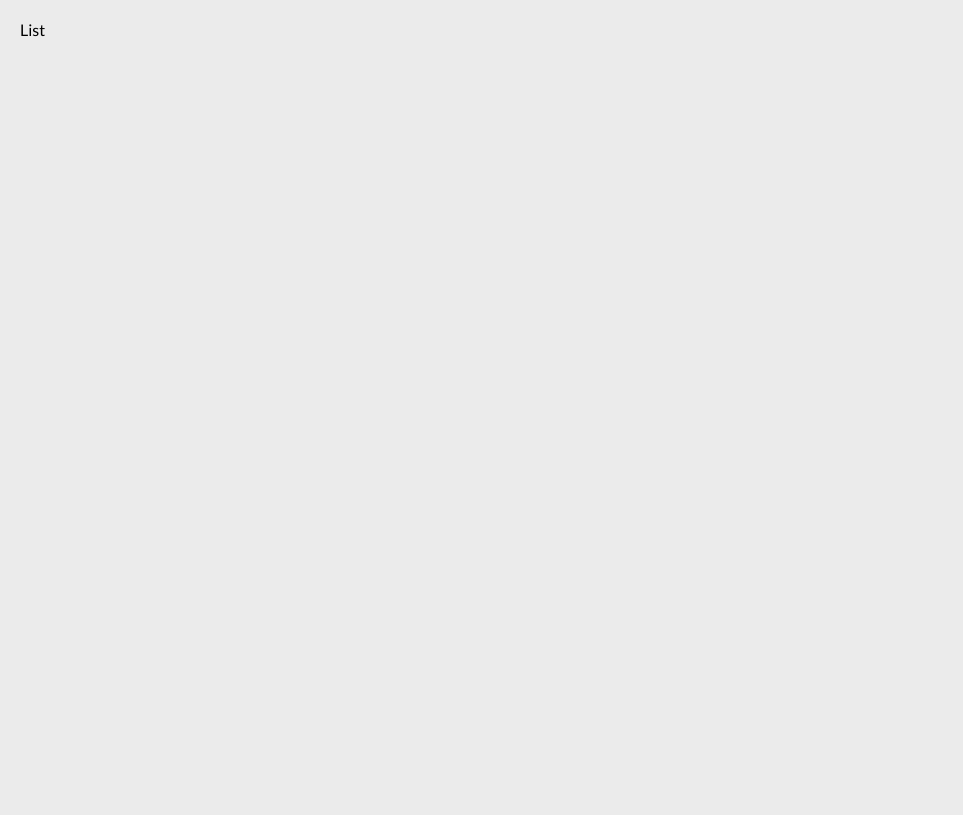
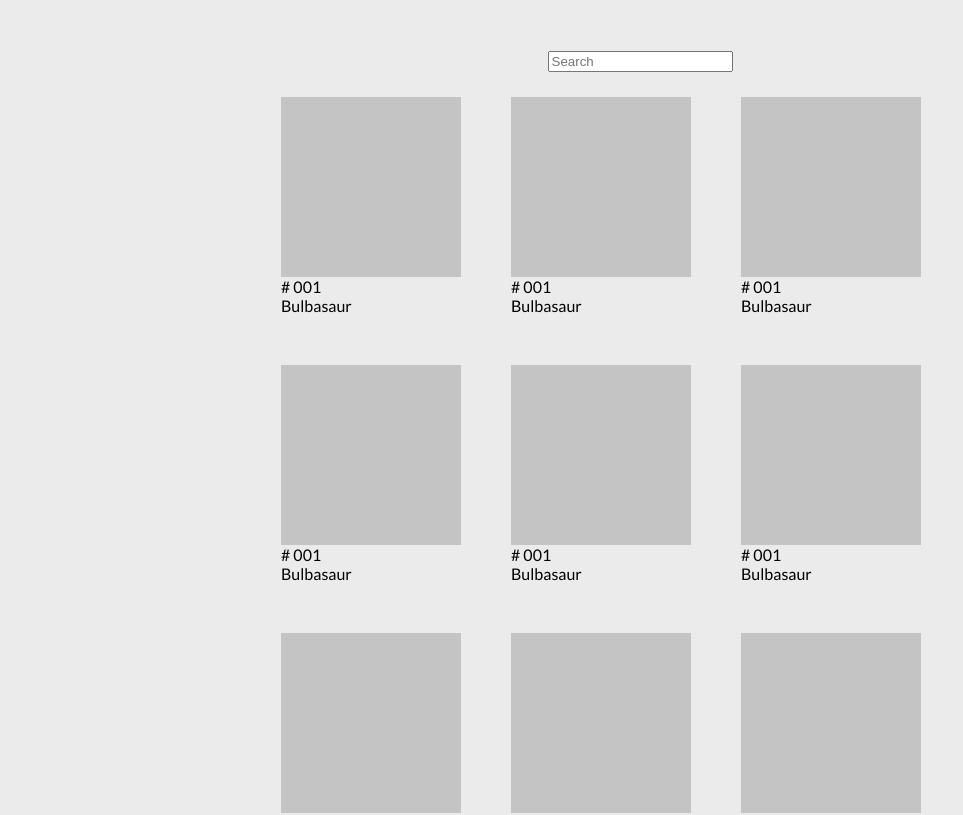
Before and after one commit to jeongY-Cho/samaritan-frontend-assignment, a React app: page / in a window 1280 px wide. Shown: the top 815 px of the page, without its empty margins (0-963 px from the left). Built offline with nearby package versions, Linux system fonts and the light colour scheme.

Commit message:
point 1
hard coded list view built.

```diff
--- a/package.json
+++ b/package.json
@@ -41,8 +41,10 @@
   "dependencies": {
     "lodash": "^4.17.20",
     "promise-retry": "^2.0.1",
+    "prop-types": "^15.7.2",
     "react": "^17.0.1",
     "react-dom": "^17.0.1",
+    "react-hot-loader": "^4.13.0",
     "react-redux": "^7.2.2",
     "react-router-dom": "^5.2.0",
     "redux": "^4.0.5",
--- /dev/null
+++ b/src/app/pokemon/List/components/ListItem.css
@@ -0,0 +1,11 @@
+.pokemon-list-items {
+  margin: 20px;
+  padding: 5px;
+}
+
+.img-placeholder {
+  height: 180px;
+  width: 180px;
+
+  background: #c4c4c4;
+}
--- /dev/null
+++ b/src/app/pokemon/List/components/ListItem.jsx
@@ -0,0 +1,25 @@
+import React from "react";
+import PropTypes from "prop-types";
+
+import "./ListItem.css";
+
+const ListItem = ({ id, name }) => {
+  return (
+    <div className="pokemon-list-items">
+      <div>
+        <div className="img-placeholder" />
+      </div>
+      <div>
+        <div># 001</div>
+        <div>Bulbasaur</div>
+      </div>
+    </div>
+  );
+};
+
+ListItem.propTypes = {
+  id: PropTypes.number.isRequired,
+  name: PropTypes.string.isRequired,
+};
+
+export default ListItem;
--- /dev/null
+++ b/src/app/pokemon/List/index.css
@@ -0,0 +1,17 @@
+.list-container {
+  padding-top: 30px;
+
+  display: flex;
+  flex-direction: column;
+  align-items: center;
+}
+
+.filter {
+}
+
+.pokemon-list {
+  display: flex;
+  flex-wrap: wrap;
+
+  max-width: 60vw;
+}
--- a/src/app/pokemon/List/index.jsx
+++ b/src/app/pokemon/List/index.jsx
@@ -1,3 +1,24 @@
 import React from "react";
 
-export default () => <div>List</div>;
+import ListItem from "./components/ListItem";
+
+import "./index.css";
+
+// main landing page, directly to list of pokemon.
+export default () => (
+  <div className="list-container">
+    {/* TODO: extract into own component */}
+    <div className="filter">
+      <input type="text" placeholder="Search" />
+    </div>
+    {/* TODO: extract into own component */}
+    <div className="pokemon-list">
+      {/* Temporary hard coded list */}
+      {Array(20)
+        .fill(1)
+        .map((_, i) => (
+          <ListItem key={i} id={1} name="bulbasaur" />
+        ))}
+    </div>
+  </div>
+);
--- a/webpack.config.js
+++ b/webpack.config.js
@@ -35,6 +35,7 @@ module.exports = {
   ],
   devServer: {
     historyApiFallback: true,
+    hot: true,
   },
   output: {
     publicPath: "/",
```
Also changed, not shown: 1 other file (tests, documents, lock files or other folders).
